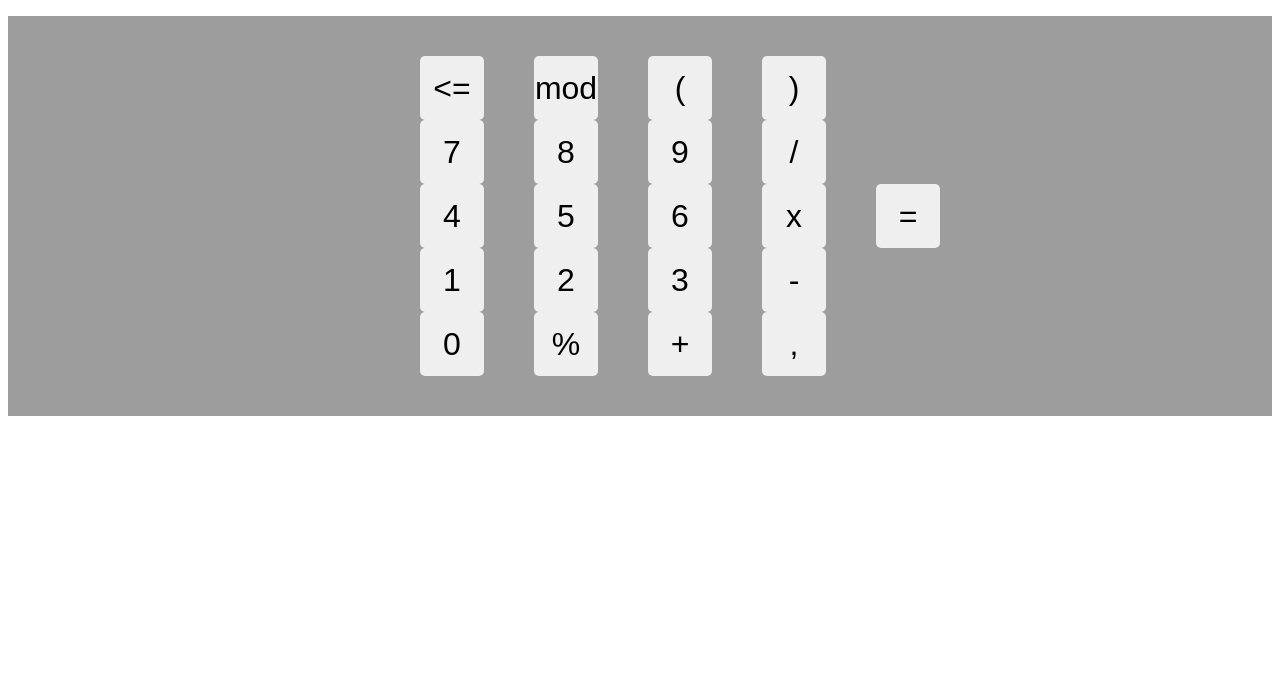
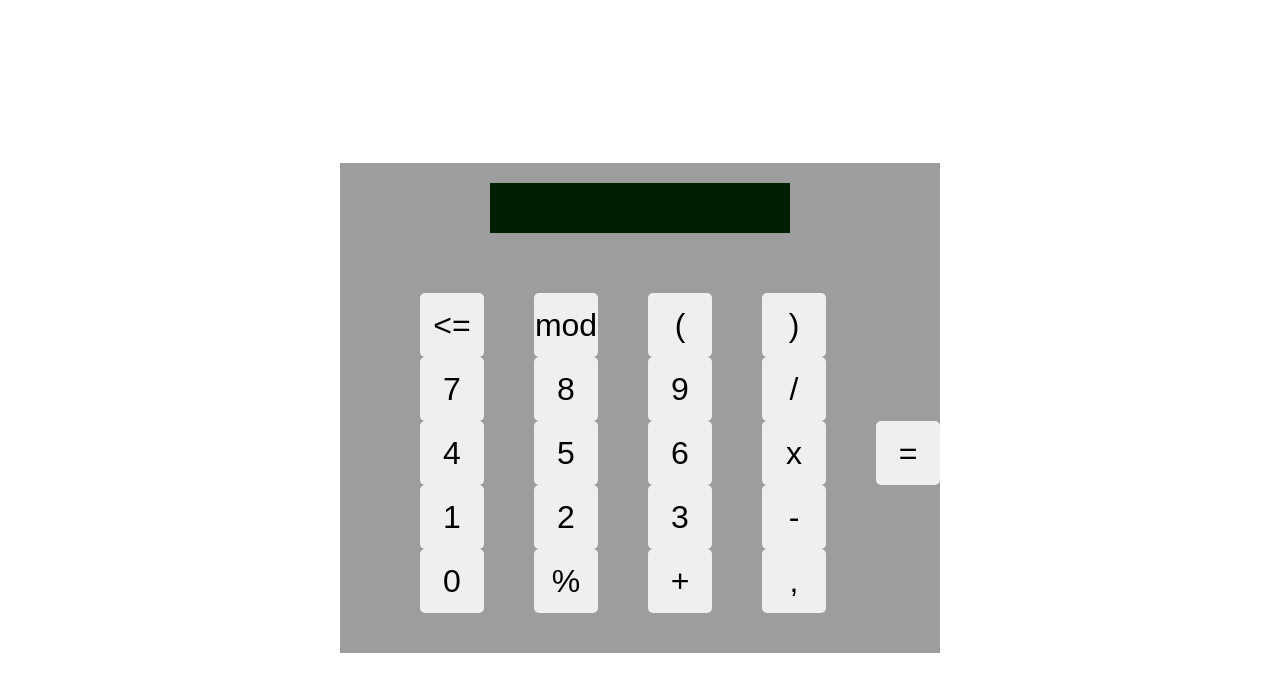
Before and after one commit to devLucasAquino/calculator-react, a React (Create React App) app: page / in a window 1280 px wide. Shown: the top 692 px of the page. Built offline with nearby package versions, Linux system fonts and the light colour scheme.

Commit message:
update style ResultScreen.jsx

```diff
--- a/src/App.js
+++ b/src/App.js
@@ -28,10 +28,13 @@ function App() {
   }
 
   return (
-    <>
-      <ResultScreen expression={expression}/>
+    <div className='App'>
+      <div className='aux'>
+        <ResultScreen expression={expression}/>
+      </div>
+
       <OnBoard buttonSelected={buttonSelected}/>
-    </>
+    </div>
   )
 }
 
--- a/src/index.css
+++ b/src/index.css
@@ -1,5 +1,21 @@
 li{
   list-style: none;
+}
+
+body{
+  display: flex;
+  align-items: center;
+  justify-content: center;
+  height: 100vh;
+}
+
+.App{
+  height: 100%;
+  display: flex;
+  align-items: center;
+  justify-content: center;
+  flex-direction: column;
+  background-color: #9d9d9d;
 }
 
 .board{
@@ -11,7 +27,6 @@ li{
   justify-content: center;
   align-items: center;
   flex-direction: row;
-  background-color: #9d9d9d;
   gap: 10px;
 }
 
@@ -30,3 +45,26 @@ li{
 .onBoardButtons:hover{
   cursor: pointer;
 }
+
+.aux{
+  width: 100%;
+  display: flex;
+  align-items: center;
+  justify-content: center;
+  padding: 20px;
+}
+
+.screen{
+  width: 50%;
+  height: 50px;
+  display: flex;
+  align-items: center;
+  justify-content: center;
+  background-color: #001f00;
+}
+
+.screen > p{
+  font-size: 28px;
+  font-weight: 900;
+  color: #fbfbfb;
+}
```
Also changed, not shown: src/components/OnBoard.jsx (line endings or trailing spaces).
